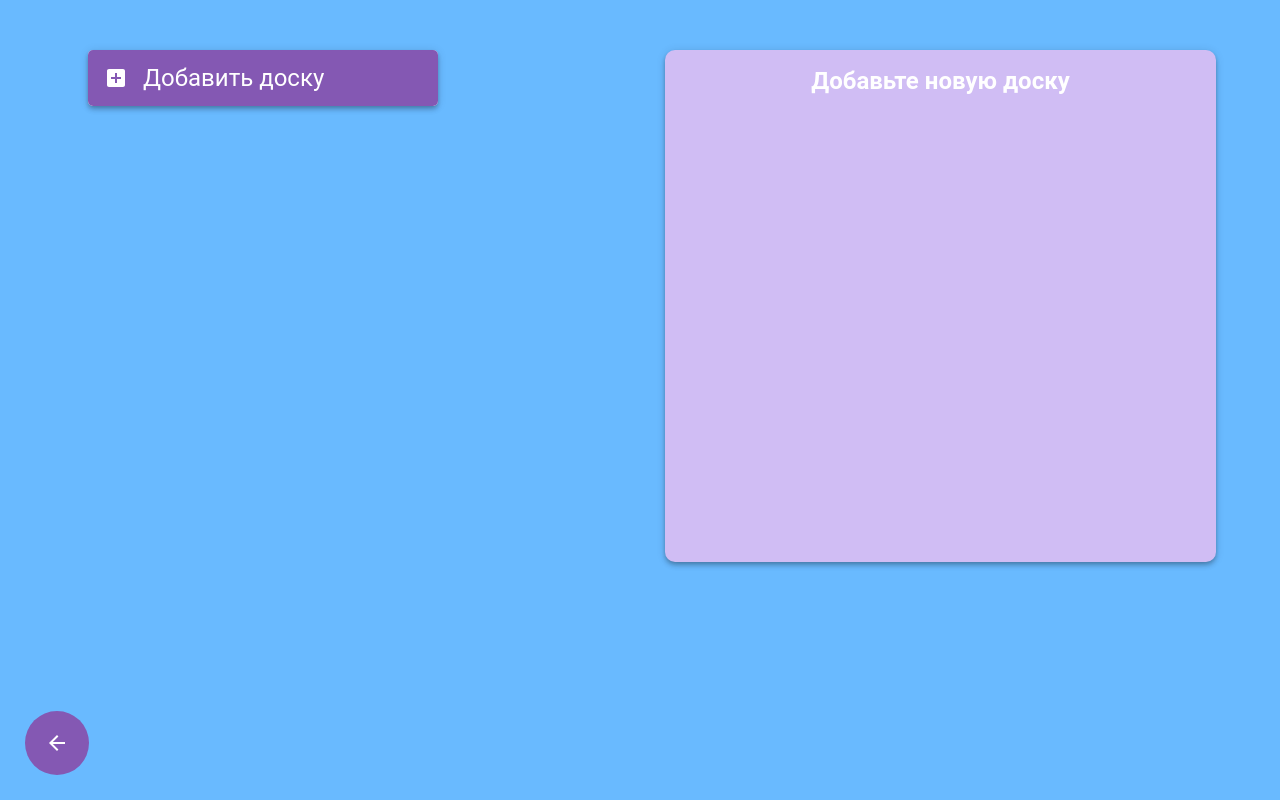
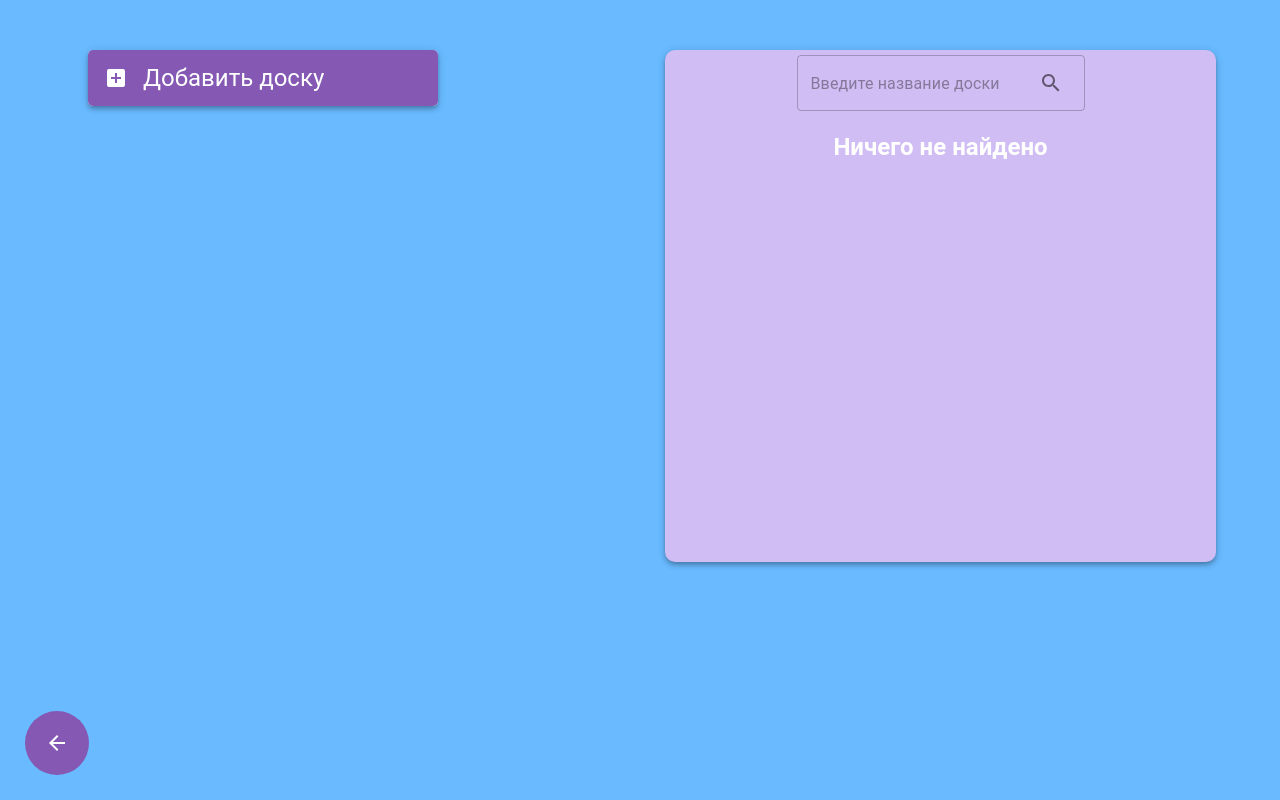
Before and after one commit to SashaRepin2/react-clone-trello, a React (Create React App) app: page /boards in a window 1280 px wide. Built offline with nearby package versions, Linux system fonts and the light colour scheme.

Commit message:
search filter (debounced) & fix board slice & fix board form

```diff
--- /dev/null
+++ b/src/components/Board/ListsGroup/ListsGroup.tsx
@@ -0,0 +1,68 @@
+import { Stack, Typography } from "@mui/material";
+import React from "react";
+import { DragDropContext, DropResult } from "react-beautiful-dnd";
+import useAppDispatch from "../../../hooks/useAppDispatch";
+import useAppSelector from "../../../hooks/useAppSelector";
+import { TaskSlice } from "../../../store/reducers/TaskSlice";
+import List from "../List/List";
+
+interface IListsGroup {
+  boardId: number;
+}
+
+const ListsGroup: React.FC<IListsGroup> = ({ boardId }) => {
+  const dispatch = useAppDispatch();
+  const { moveTask } = TaskSlice.actions;
+  const lists = useAppSelector((state) =>
+    state.listReducer.lists.filter((list) => list.boardId === boardId)
+  );
+
+  function onDragEndHandler(result: DropResult) {
+    const { source, destination, draggableId } = result;
+
+    if (!destination || !boardId) {
+      return;
+    }
+
+    // from
+    const sInd = +source.droppableId;
+    // to
+    const dInd = +destination.droppableId;
+
+    if (sInd !== dInd) {
+      const taskId = +draggableId;
+      dispatch(
+        moveTask({
+          listId: dInd,
+          taskId: taskId,
+        })
+      );
+    }
+  }
+
+  return (
+    <DragDropContext onDragEnd={onDragEndHandler}>
+      <Stack
+        direction="row"
+        justifyContent="flex-start"
+        alignItems="flex-start"
+        spacing={2}
+        sx={{
+          overflow: "hidden",
+          margin: "15px 0",
+          overflowX: "auto",
+          minHeight: "200px",
+          paddingBottom: "10px",
+        }}
+      >
+        {lists.length ? (
+          lists.map((list) => <List key={list.id} list={list} />)
+        ) : (
+          <Typography variant={"h5"}>Добавьте список</Typography>
+        )}
+      </Stack>
+    </DragDropContext>
+  );
+};
+
+export default React.memo(ListsGroup);
--- a/src/components/BoardForm/BoardForm.tsx
+++ b/src/components/BoardForm/BoardForm.tsx
@@ -27,7 +27,9 @@ const BoardForm: React.FC<BoardFormProps> = ({ isExpanded, setIsExpanded }) => {
 
   function onSubmitHanlder() {
     if (inputValue) {
-      dispatch(addBoard({ id: Date.now(), title: inputValue, lists: [] }));
+      dispatch(
+        addBoard({ id: Date.now(), title: inputValue, created: Date.now() })
+      );
       setInputValue("");
       setIsExpanded();
     }
--- /dev/null
+++ b/src/components/SearchFilter/SearchFilter.tsx
@@ -0,0 +1,45 @@
+import { SearchOutlined } from "@mui/icons-material";
+import { IconButton, TextField } from "@mui/material";
+import { Container } from "@mui/system";
+import React from "react";
+
+interface ISearchFilter {
+  inputValue: string;
+  placeholderValue?: string;
+  onChangeHandler: (value: string) => void;
+}
+
+const SearchFilter: React.FC<ISearchFilter> = ({
+  inputValue,
+  placeholderValue,
+  onChangeHandler,
+}) => {
+  return (
+    <Container
+      sx={{
+        display: "flex",
+        alignItems: "center",
+        justifyContent: "center",
+        padding: "5px 15px",
+      }}
+    >
+      <TextField
+        variant={"outlined"}
+        value={inputValue}
+        placeholder={placeholderValue || "Введите название доски"}
+        onChange={(e) => {
+          onChangeHandler(e.target.value);
+        }}
+        InputProps={{
+          endAdornment: (
+            <IconButton sx={{ pointerEvents: "none" }}>
+              <SearchOutlined />
+            </IconButton>
+          ),
+        }}
+      />
+    </Container>
+  );
+};
+
+export default React.memo(SearchFilter);
--- /dev/null
+++ b/src/hooks/useDebounce.ts
@@ -0,0 +1,19 @@
+import React from "react";
+
+function useDebounce(value: any, delay: number = 1000) {
+  const [debounceValue, setDebounceValue] = React.useState<any>(value);
+
+  React.useEffect(() => {
+    const handler = setTimeout(() => {
+      setDebounceValue(value);
+    }, delay);
+
+    return () => {
+      clearTimeout(handler);
+    };
+  }, [value, delay]);
+
+  return debounceValue;
+}
+
+export default useDebounce;
--- a/src/index.tsx
+++ b/src/index.tsx
@@ -7,6 +7,7 @@ import "./styles/index.scss";
 
 const store = setupStore();
 
+// !!!!! Change to middleware OR redux persist
 store.subscribe(() => {
   localStorage.setItem(
     "boards",
--- a/src/pages/BoardPage.tsx
+++ b/src/pages/BoardPage.tsx
@@ -4,25 +4,19 @@ import { Params, useParams } from "react-router-dom";
 import useAppSelector from "../hooks/useAppSelector";
 import useAppDispatch from "../hooks/useAppDispatch";
 import { ListSlice } from "../store/reducers/ListSlice";
-import { TaskSlice } from "../store/reducers/TaskSlice";
-
-import { Box, Container, Stack, TextField, Typography } from "@mui/material";
-import { DragDropContext, DropResult } from "react-beautiful-dnd";
 
 import NotFoundPage from "./NotFoundPage";
-import List from "../components/Board/List/List";
+import ListsGroup from "../components/Board/ListsGroup/ListsGroup";
+import { Box, Container, TextField, Typography } from "@mui/material";
 
 const BoardPage: React.FC = () => {
   const { boardId } = useParams<Params>();
   const { addList } = ListSlice.actions;
-  const { moveTask } = TaskSlice.actions;
   const dispatch = useAppDispatch();
 
-  const lists = useAppSelector((state) => {
+  const board = useAppSelector((state) => {
     if (boardId) {
-      return state.listReducer.lists.filter(
-        (list) => list.boardId === +boardId
-      );
+      return state.boardReducer.boards.find((board) => board.id === +boardId);
     }
   });
 
@@ -42,34 +36,9 @@ const BoardPage: React.FC = () => {
     }
   }
 
-  function onDragEndHandler(result: DropResult) {
-    const { source, destination, draggableId } = result;
-
-    if (!destination || !boardId) {
-      return;
-    }
-
-    // from
-    const sInd = +source.droppableId;
-    // to
-    const dInd = +destination.droppableId;
-
-    if (sInd !== dInd) {
-      const taskId = +draggableId;
-      dispatch(
-        moveTask({
-          listId: dInd,
-          taskId: taskId,
-        })
-      );
-    }
-  }
-
-  if (!board) {
-    return <NotFoundPage />;
-  }
-
-  return (
+  return !board ? (
+    <NotFoundPage />
+  ) : (
     <Container
       sx={{
         display: "grid",
@@ -132,25 +101,7 @@ const BoardPage: React.FC = () => {
           padding: "15px 0",
         }}
       >
-        <DragDropContext onDragEnd={onDragEndHandler}>
-          <Stack
-            direction="row"
-            justifyContent="flex-start"
-            alignItems="flex-start"
-            spacing={2}
-            sx={{
-              overflow: "hidden",
-              margin: "15px 0",
-              overflowX: "auto",
-              minHeight: "200px",
-              paddingBottom: "10px",
-            }}
-          >
-            {lists.map((list) => (
-              <List key={list.id} list={list} boardId={board.id} />
-            ))}
-          </Stack>
-        </DragDropContext>
+        <ListsGroup boardId={board.id} />;
       </Container>
     </Container>
   );
--- a/src/pages/HomePage.tsx
+++ b/src/pages/HomePage.tsx
@@ -2,14 +2,32 @@ import React from "react";
 import { Container, Stack, Typography } from "@mui/material";
 import { Board, BoardForm } from "../components";
 import useAppSelector from "../hooks/useAppSelector";
+import { IBoard } from "../interfaces/IBoard";
+import SearchFilter from "../components/SearchFilter/SearchFilter";
+import useDebounce from "../hooks/useDebounce";
 
 const HomePage: React.FC = () => {
   const { boards } = useAppSelector((state) => state.boardReducer);
   const [isExpanded, setIsExpanded] = React.useState<boolean>(false);
+  const [filteredBoards, setFilteredBoards] = React.useState<IBoard[]>(boards);
+  const [filterValue, setFilterValue] = React.useState<string>("");
+  const debouncedValue = useDebounce(filterValue, 500);
 
   const handleExpanded = React.useCallback(() => {
     setIsExpanded(!isExpanded);
   }, [isExpanded]);
+
+  function onChangeFilterValue(value: string) {
+    setFilterValue(value);
+  }
+
+  React.useEffect(() => {
+    setFilteredBoards(
+      boards.filter((board) =>
+        board.title.toLocaleLowerCase().includes(debouncedValue)
+      )
+    );
+  }, [debouncedValue, boards]);
 
   return (
     <Container
@@ -35,6 +53,10 @@ const HomePage: React.FC = () => {
           boxShadow: 4,
         }}
       >
+        <SearchFilter
+          inputValue={filterValue}
+          onChangeHandler={onChangeFilterValue}
+        />
         <Stack
           direction="column"
           justifyContent="flex-start"
@@ -42,14 +64,16 @@ const HomePage: React.FC = () => {
           spacing={2}
           sx={{ padding: "15px 0" }}
         >
-          {boards.length ? (
-            boards.map((board) => <Board key={board.id} board={board} />)
+          {filteredBoards.length ? (
+            filteredBoards.map((board) => (
+              <Board key={board.id} board={board} />
+            ))
           ) : (
             <Typography
               variant={"h5"}
               sx={{ textAlign: "center", color: "#fff", fontWeight: "bold" }}
             >
-              Добавьте новую доску
+              Ничего не найдено
             </Typography>
           )}
         </Stack>
--- a/src/store/reducers/BoardSlice.ts
+++ b/src/store/reducers/BoardSlice.ts
@@ -22,10 +22,9 @@ export const BoardSlice = createSlice({
      * @param state текущее состояние
      * @param action объект - доска
      */
-    addBoard(state, action: PayloadAction<{ newBoard?: IBoard }>) {
-      const { newBoard } = action.payload;
-      if (newBoard) {
-        state.boards.push(newBoard);
+    addBoard(state, action: PayloadAction<IBoard>) {
+      if (action.payload) {
+        state.boards.push(action.payload);
       } else {
         state.boards.push({
           id: Date.now(),
--- a/src/styles/index.scss
+++ b/src/styles/index.scss
@@ -14,38 +14,38 @@
   background-color: $background-color;
 }
 
-// SCROLL BAR
 * {
   scrollbar-width: thin;
-  scrollbar-color: #c1c1c1 #a1a1a1;
+  scrollbar-color: #57327e $background-color;
 }
 
 *::-webkit-scrollbar {
-  width: 10px;
-  width: 10px;
+  background-color: $background-color;
+  height: 12px;
+  width: 15px;
 }
 
 *::-webkit-scrollbar-track {
   border-radius: 5px;
-  background-color: #a1a1a1;
-
+  background-color: transparent;
   &:hover {
-    background-color: #c2c2c2;
+    background-color: transparent;
   }
   &:active {
-    background-color: #c2c2c2;
+    background-color: transparent;
   }
 }
 
 *::-webkit-scrollbar-thumb {
-  border-radius: 5px;
-  background-color: #c1c1c1;
+  background-color: #57327e;
+  border-radius: 15px;
+  border: 3px solid $background-color;
 
   &:hover {
-    background-color: #929292;
+    background-color: #57327e;
   }
 
   &:active {
-    background-color: #a5a5a5;
+    background-color: #57327e;
   }
 }
```
Also changed, not shown: src/components/Board/List/List.tsx (+4 -22 lines).
